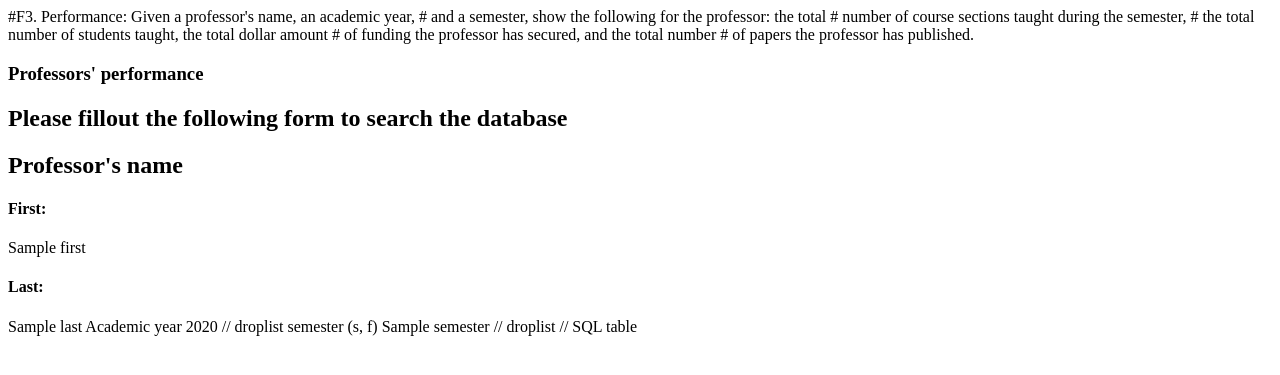
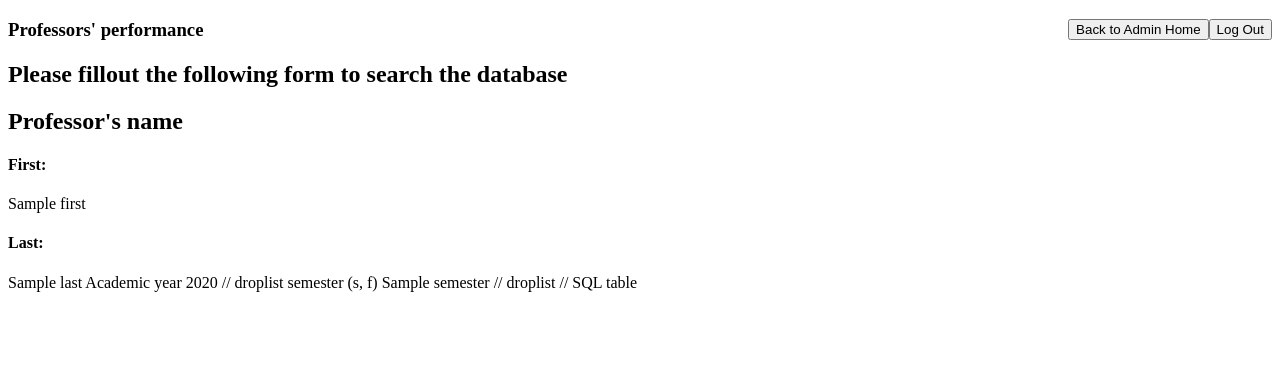
Before and after one commit to JakeDEsposito/cs-460-db-backend-web-application, a Django app: template templates/admin/F3.html in a window 1280 px wide. Shown: the top 375 px of the page. Run offline with Django 3.2, Linux system fonts and the light colour scheme; the template is opened without the code that fills it: most values are stand-ins (such as "Sample title", 1, 10 or a date in 2020).

Commit message:
Added Admin subpage backwards navigation

```diff
--- a/templates/admin/F3.html
+++ b/templates/admin/F3.html
@@ -1,12 +1,21 @@
+<!--
 #F3. Performance: Given a professor's name, an academic year,
 #                 and a semester, show the following for the professor: the total
 #                 number of course sections taught during the semester,
 #                 the total number of students taught, the total dollar amount
 #                 of funding the professor has secured, and the total number
 #                 of papers the professor has published.
+-->
 <!DOCTYPE html>
 <html>
     <body>
+        <form action="{% url 'index' %}" method="get" style="float: right;">
+            <button type"submit" id="back">Log Out</button>
+        </form>
+        <form action="{% url 'admin' %}" method="get" style="float: right;">
+            <button type"submit" id="back">Back to Admin Home</button>
+        </form>
+
         <h3>Professors' performance</h3>
         <h2>Please fillout the following form to search the database<h2>
             <label>Professor's name</label>
```
Also changed, not shown: templates/admin/F1.html (+9 -0 lines), templates/admin/F2.html (+7 -1 lines).
